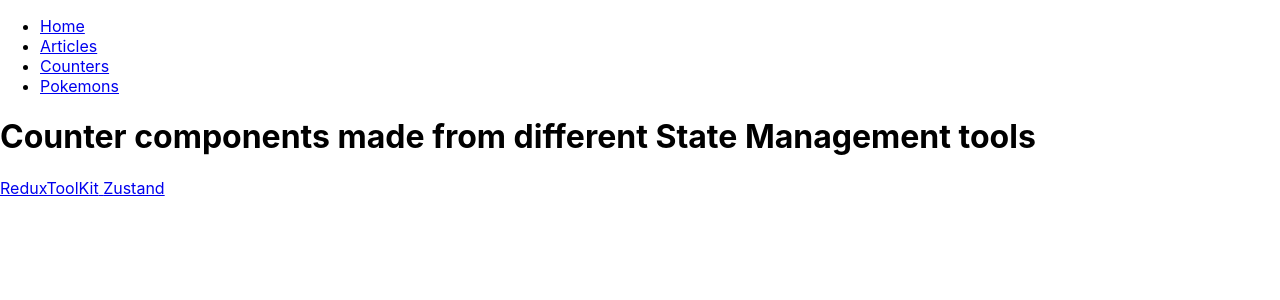
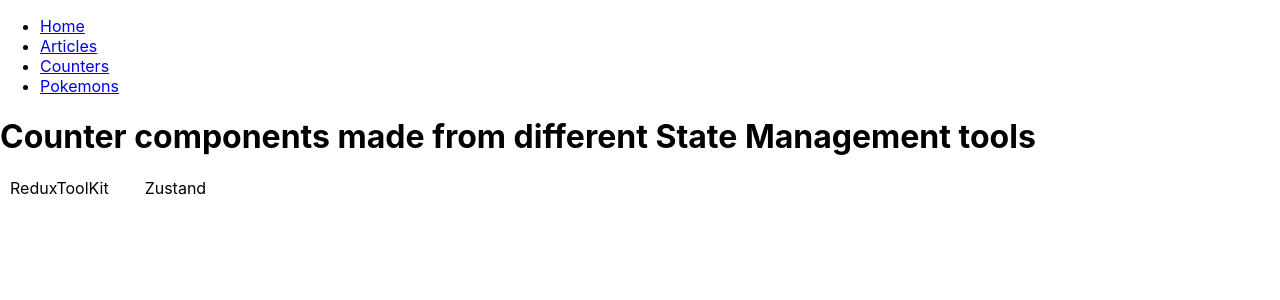
Before and after one commit to KnightSlayer/cra-typescript, a React (Create React App) app: page /counters in a window 1280 px wide. Shown: the top 300 px of the page. Built offline with nearby package versions, Linux system fonts and the light colour scheme.

Commit message:
minimal styles for Menu

```diff
--- /dev/null
+++ b/src/components/common/Menu/Menu.module.scss
@@ -0,0 +1,16 @@
+.nav {
+}
+.link {
+  padding: 5px 10px;
+  color: black;
+  text-decoration: none;
+
+  + .link {
+    margin-left: 1em;
+  }
+}
+.active {
+  font-weight: bolder;
+  border-bottom: 3px solid black;
+  border-radius: 3px;
+}
--- a/src/components/common/Menu.tsx
+++ b/src/components/common/Menu/Menu.tsx
@@ -1,5 +1,8 @@
 import React, { memo, FC, ComponentClass } from "react";
 import { Route, NavLink, useRouteMatch } from "react-router-dom";
+import cn from 'classnames';
+
+import styles from './Menu.module.scss';
 
 type TMenuProps = {
   routes: {
@@ -15,9 +18,16 @@ const Menu = ({ routes, className }: TMenuProps) => {
 
   return (
     <>
-      <nav className={className}>
+      <nav className={cn(styles.nav, className)}>
         { routes.map(({ subPath, label}) => (
-          <NavLink key={subPath} to={url + subPath}> { label } </NavLink>
+          <NavLink
+            key={subPath}
+            to={url + subPath}
+            className={styles.link}
+            activeClassName={styles.active}
+          >
+            { label }
+          </NavLink>
         ))}
       </nav>
       { routes.map(({Component, subPath}) => (
--- /dev/null
+++ b/src/components/common/Menu/package.json
@@ -0,0 +1,3 @@
+{
+  "main": "Menu.tsx"
+}
```
Also changed, not shown: package.json (+11 -9 lines), 1 other file (tests, documents, lock files or other folders).
